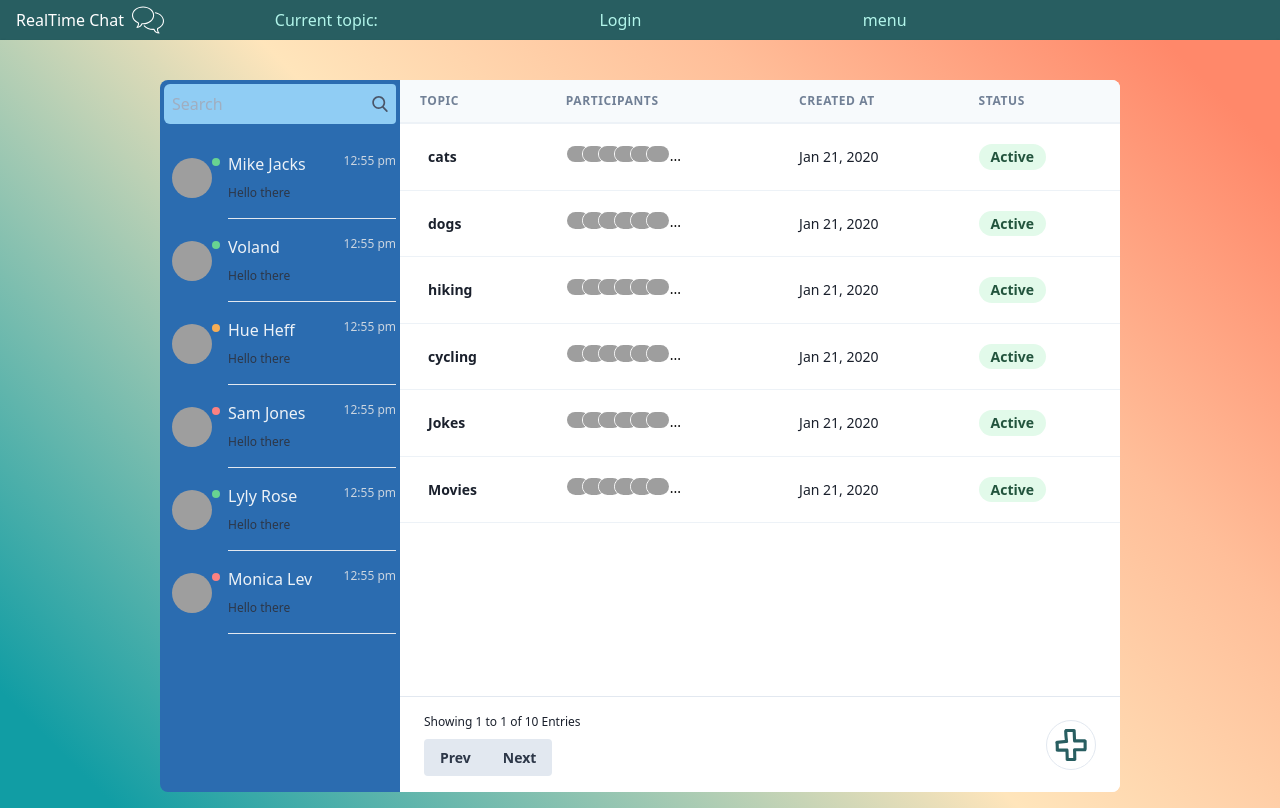
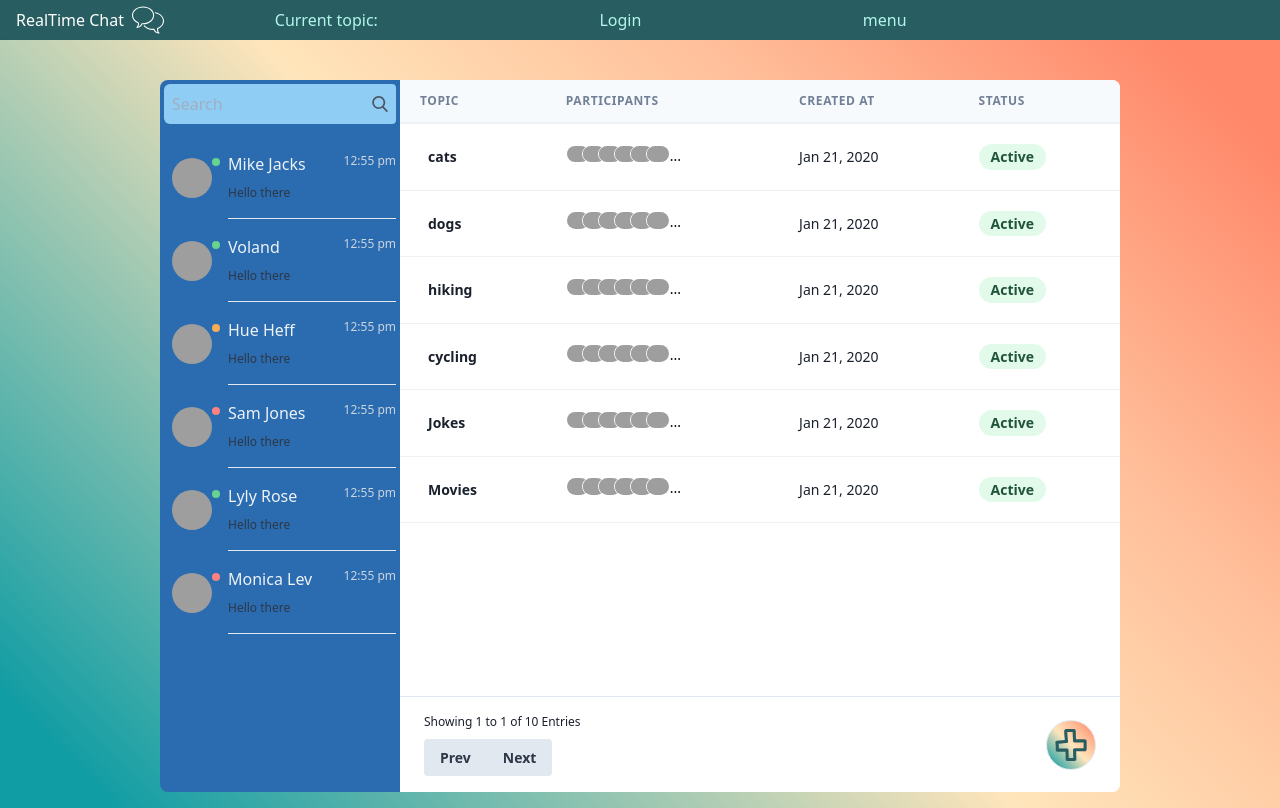
Before and after one commit to xa-xa-xa/chat_react_socketIO_node, a React (Create React App) app in the folder client/: page / in a window 1280 px wide. Built offline with nearby package versions, Linux system fonts and the light colour scheme; grey boxes are pictures that could not be loaded.

Commit message:
.gradient

```diff
--- a/client/src/styles/supplemental.scss
+++ b/client/src/styles/supplemental.scss
@@ -3,6 +3,8 @@
   display: flex;
   width: 100vw;
   height: calc(100vh - 2rem);
+}
+.main-gradient {
   background: #ffe5bb;
   /* fallback for old browsers */
   background: -webkit-linear-gradient(
```
